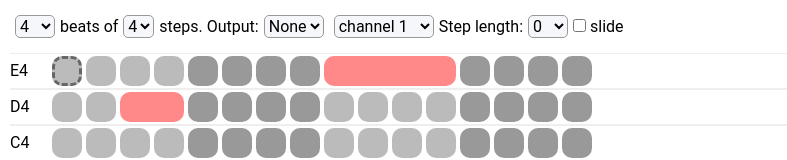
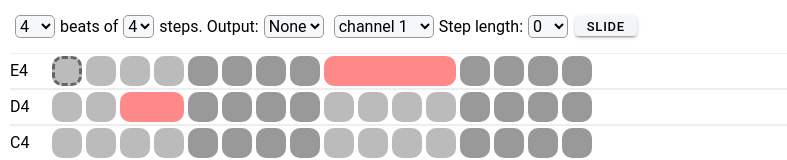
Before and after one commit to gitzic/gitzic-react-ionic, a React (Create React App) app: page /sequencer in a window 1280 px wide. Both pictures are taken after a click on the element 67 px from the left and 71 px from the top of the page. Shown: the top 160 px of the page, without its empty margins (0-787 px from the left). Built offline with nearby package versions, Linux system fonts and the light colour scheme.

Commit message:
btn slide

```diff
--- a/src/pages/Sequencer/SeqOptions.tsx
+++ b/src/pages/Sequencer/SeqOptions.tsx
@@ -12,6 +12,7 @@ import {
     setStepsPerBeat,
 } from '../../hooks/GitZic/sequence';
 import { MAX_STEPS_PER_BEAT, STEP_TICK } from '../../hooks/GitZic';
+import { IonButton } from '@ionic/react';
 
 const listStepsPerbeat = getListStepsPerbeat();
 
@@ -94,16 +95,22 @@ export const SeqOptions = ({ selectedNote, setSelectedNote }: Props) => {
                             <option key={`step-length-${key}`}>{key}</option>
                         ))}
                     </select>
-                    <input
-                        checked={selectedNote.slide}
-                        type="checkbox"
-                        onChange={({ target: { checked: slide } }) => {
-                            const note = { ...selectedNote, slide };
+                    <IonButton
+                        size="small"
+                        style={{
+                            height: 20,
+                            marginTop: -8,
+                            padding: 0,
+                        }}
+                        color={selectedNote.slide ? 'primary' : 'light'}
+                        onClick={() => {
+                            const note = { ...selectedNote, slide: !selectedNote.slide };
                             setSelectedNote(note);
                             setNote(note);
                         }}
-                    />{' '}
-                    slide
+                    >
+                        Slide
+                    </IonButton>
                 </>
             )}
         </div>
```
